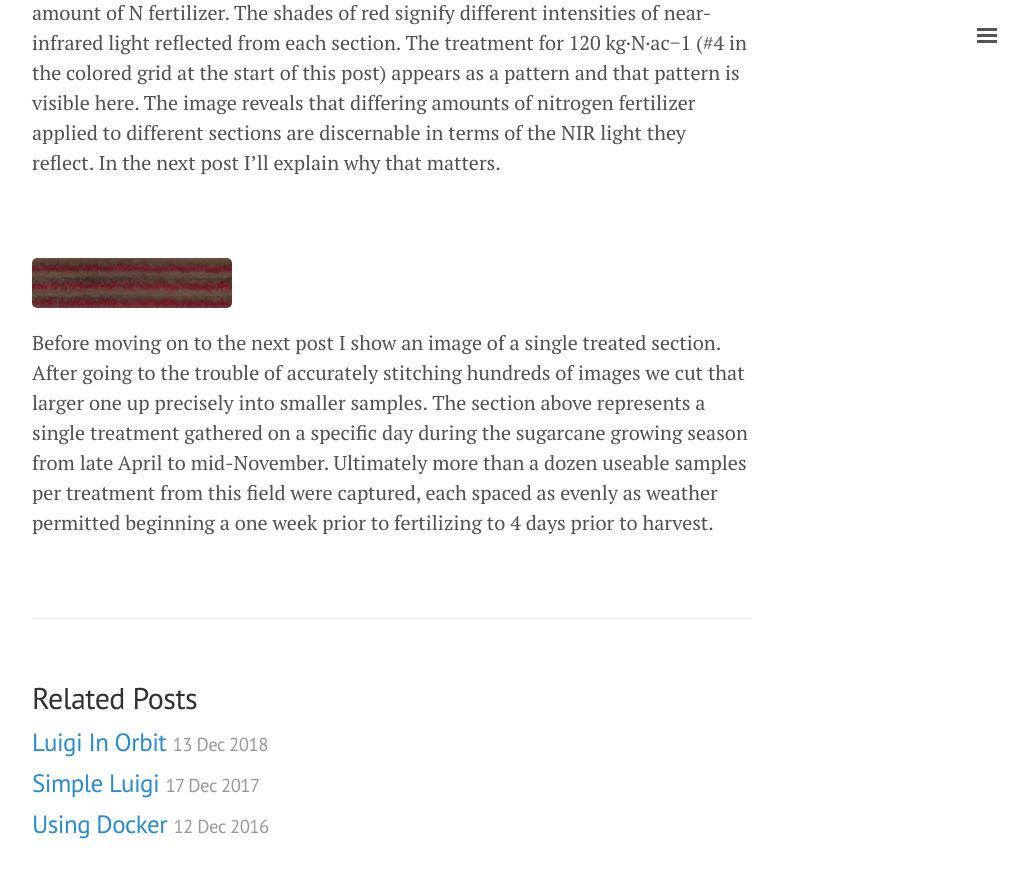
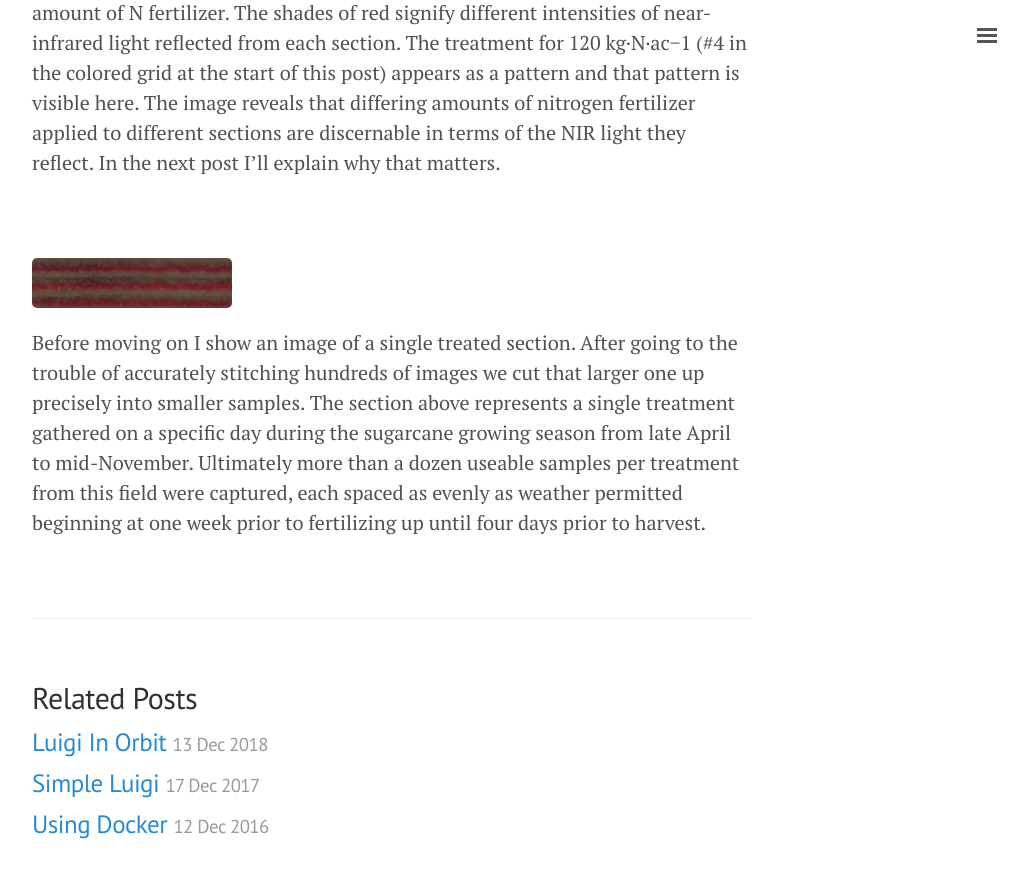
Before and after one commit to geraldmc/geraldmc.github.io, a Jekyll site: the page built from _posts/2019-02-23-predicting-yield-1.md, in a window 1280 px wide and 900 px high, scrolled down 4793 px. Shown: the top 878 px of the window, without its empty margins (248-1276 px from the left). Built offline with Jekyll 4.4.1, drawn with Linux system fonts in a browser that asks for light colours.

```diff
--- a/_posts/2019-02-23-predicting-yield-1.md
+++ b/_posts/2019-02-23-predicting-yield-1.md
@@ -63,4 +63,4 @@ A more interesting thing revealed here are the shades of red in different parts
 <br />
 ![CIR Section 001]({{ site.url }}/assets/2017-04-25_001_3_CIR.png){:height="50px" width="200px"}
 
-Before moving on to the next post I show an image of a single treated section. After going to the trouble of accurately stitching hundreds of images we cut that larger one up precisely into smaller samples. The section above represents a single treatment gathered on a specific day during the sugarcane growing season from late April to mid-November. Ultimately more than a dozen useable samples per treatment from this field were captured, each spaced as evenly as weather permitted beginning a one week prior to fertilizing to 4 days prior to harvest.
+Before moving on I show an image of a single treated section. After going to the trouble of accurately stitching hundreds of images we cut that larger one up precisely into smaller samples. The section above represents a single treatment gathered on a specific day during the sugarcane growing season from late April to mid-November. Ultimately more than a dozen useable samples per treatment from this field were captured, each spaced as evenly as weather permitted beginning at one week prior to fertilizing up until four days prior to harvest.
```
